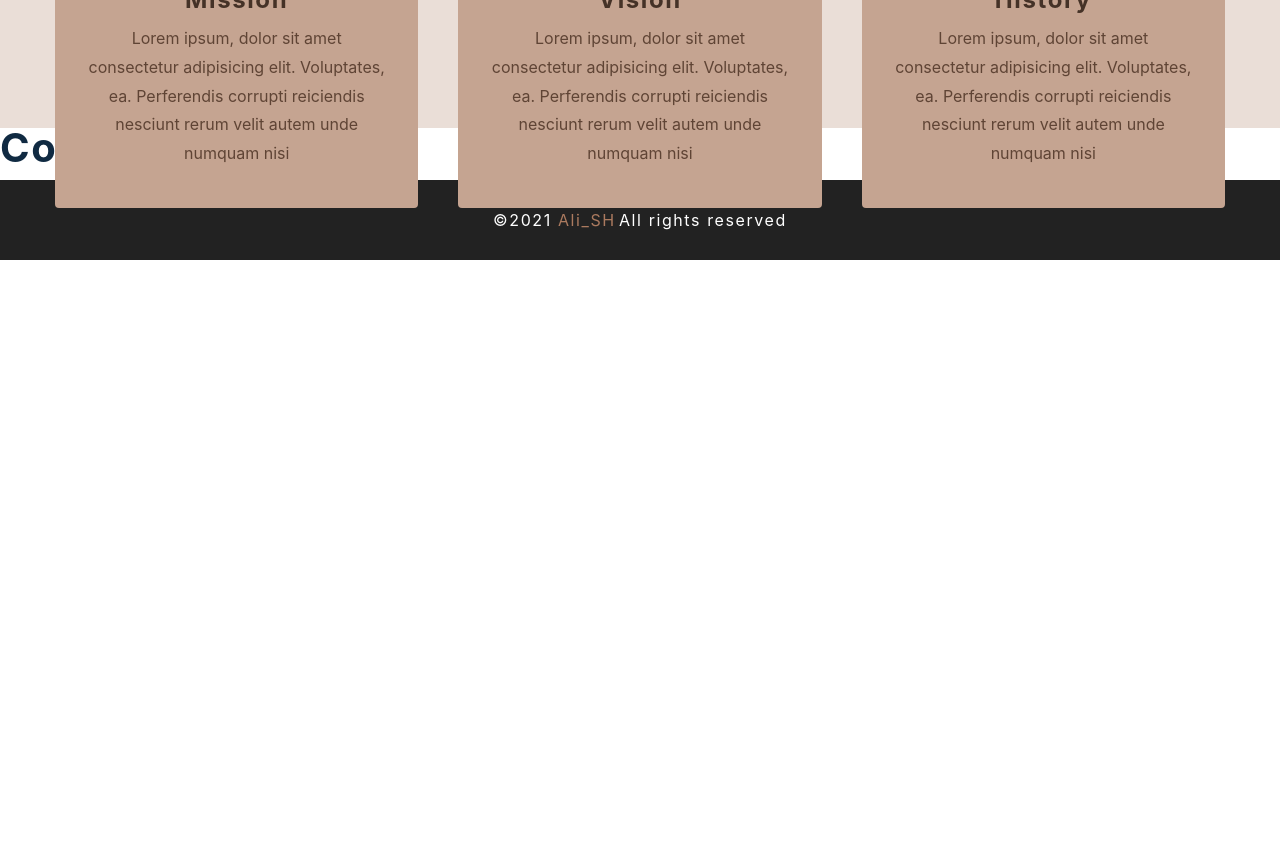
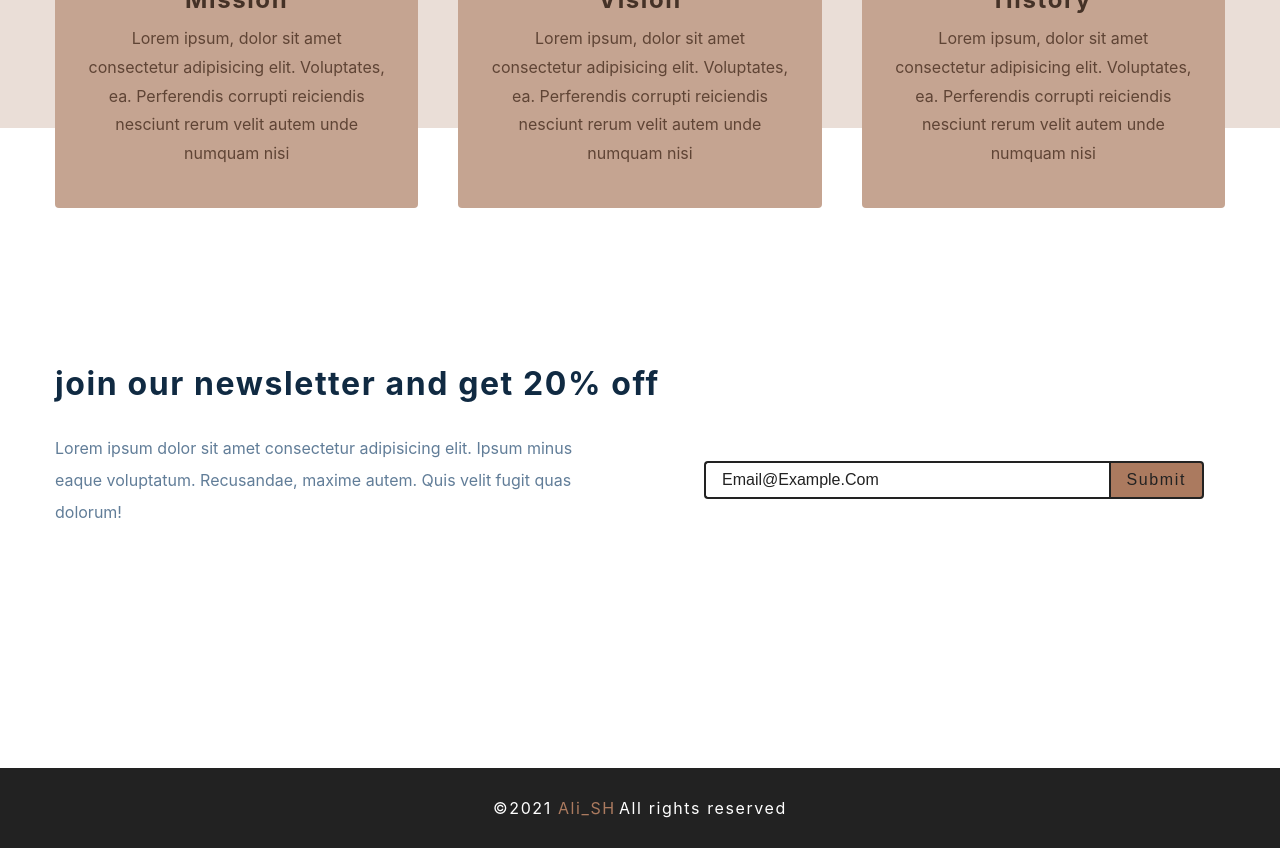
Before and after one commit to A-SH-V2021/store01-092021, a React (Create React App) app: page / in a window 1280 px wide. Shown: the part 1200-2048 px from the top of the page. Before the commit the page ends 1460 px from the top, so only its background shows below. Built offline with nearby package versions, Linux system fonts and the light colour scheme.

Commit message:
design content

```diff
--- a/src/components/Contact.js
+++ b/src/components/Contact.js
@@ -1,15 +1,34 @@
-import React from 'react'
-import styled from 'styled-components'
+import React from "react";
+import styled from "styled-components";
 
 const Contact = () => {
   return (
-   <div className="">
-     <h2>content</h2>
-   </div>
-  )
-}
+    <Wrapper>
+      <div className="section-center">
+        <h3>join our newsletter and get 20% off</h3>
+        <div className="content">
+          <p>
+            Lorem ipsum dolor sit amet consectetur adipisicing elit. Ipsum minus
+            eaque voluptatum. Recusandae, maxime autem. Quis velit fugit quas
+            dolorum!
+          </p>
+          <form action='https://formspree.io/f/mgerrqgk'  method="POST" className="contact-form">
+            <input
+              type="email"
+              placeholder="email@example.com"
+              className="form-input"
+              name="_replyto"
+            />
+            <button className="submit-btn">submit</button>
+          </form>
+        </div>
+      </div>
+    </Wrapper>
+  );
+};
 const Wrapper = styled.section`
   padding: 5rem 0;
+
   h3 {
     text-transform: none;
   }
@@ -71,6 +90,6 @@ const Wrapper = styled.section`
   @media (min-width: 1280px) {
     padding: 15rem 0;
   }
-`
+`;
 
-export default Contact
+export default Contact;
```
